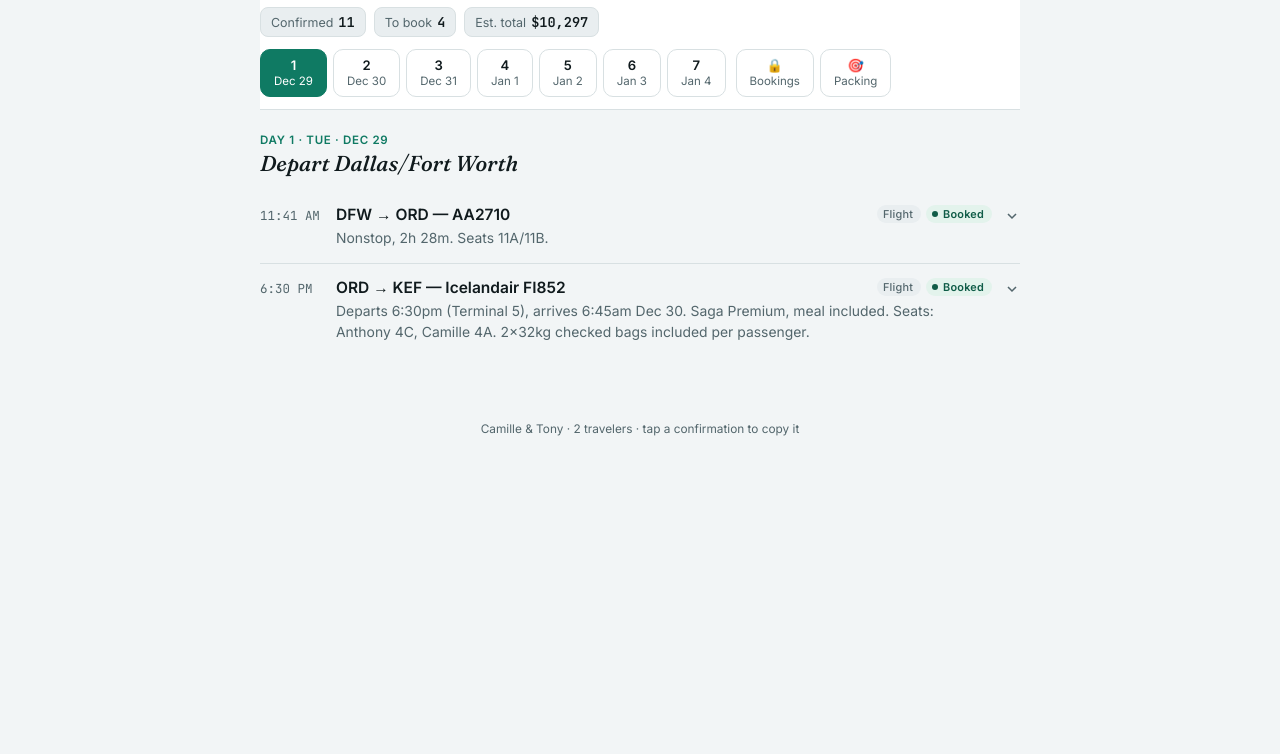
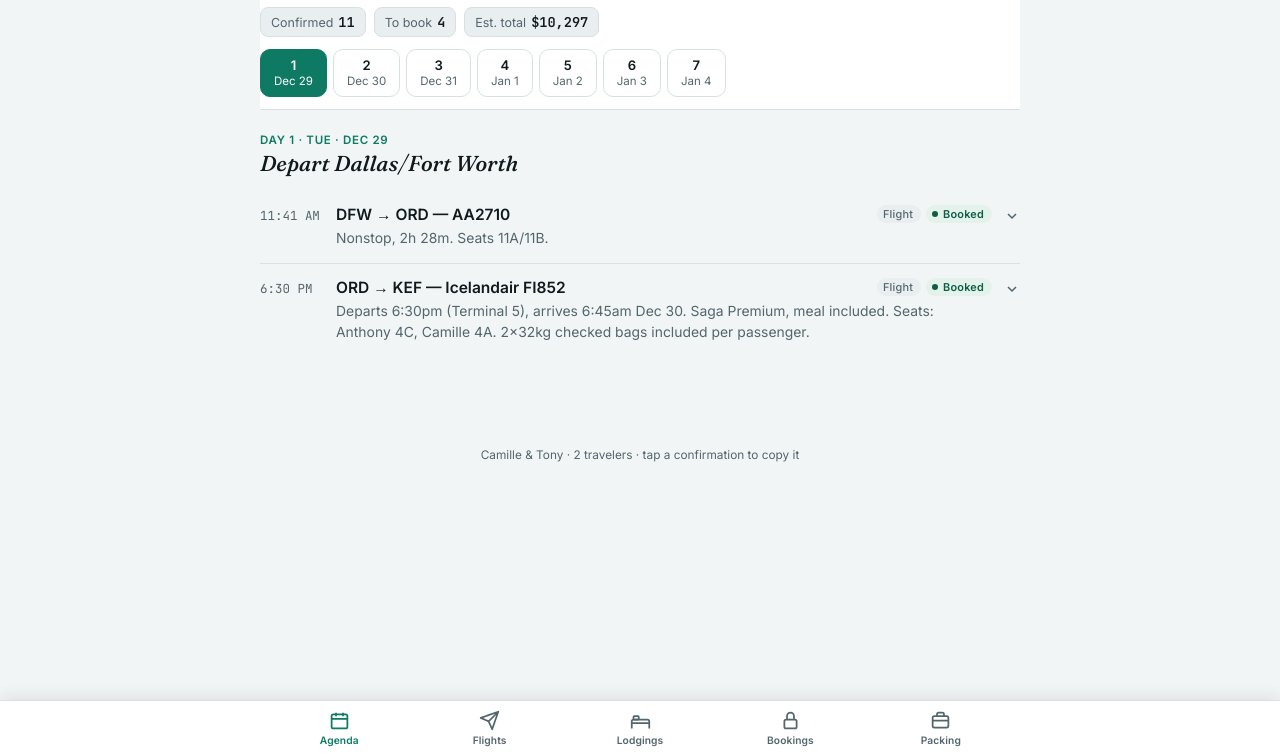
Before and after one commit to NACM2026/clarktravel, a plain HTML site: page index.html in a window 1280 px wide. Shown: the part 46-800 px from the top of the page. Drawn offline with Linux system fonts and the light colour scheme.

Commit message:
Add files via upload

```diff
--- a/index.html
+++ b/index.html
@@ -144,7 +144,26 @@ nav.tabs a.active{ background:var(--accent); border-color:var(--accent); color:v
 nav.tabs a.active b{ color:var(--accent-fg); }
 nav.tabs a.sep{ margin-left:4px; padding-left:13px; border-left:1px solid var(--line); border-radius:10px; }
 
-main{ padding:18px 0 56px; }
+nav.bottomnav{
+  position:fixed; left:0; right:0; bottom:0; z-index:20;
+  background:var(--surface); border-top:1px solid var(--line);
+  box-shadow:0 -4px 16px rgba(0,0,0,.08);
+  padding-bottom:env(safe-area-inset-bottom,0px);
+}
+nav.bottomnav .inner{
+  max-width:760px; margin:0 auto; display:flex;
+  padding:0 max(4px, env(safe-area-inset-left,0px)) 0 max(4px, env(safe-area-inset-right,0px));
+}
+nav.bottomnav a{
+  flex:1; display:flex; flex-direction:column; align-items:center; gap:3px;
+  padding:9px 2px 8px; text-decoration:none; color:var(--muted);
+  font-size:.64rem; font-weight:600; letter-spacing:.01em;
+  -webkit-tap-highlight-color:transparent; transition:color .12s ease;
+}
+nav.bottomnav a svg{ width:21px; height:21px; }
+nav.bottomnav a.active{ color:var(--accent); }
+
+main{ padding:18px 0 calc(82px + env(safe-area-inset-bottom,0px)); }
 .view{ display:none; }
 .view.active{ display:block; }
 
@@ -274,6 +293,8 @@ footer{ text-align:center; color:var(--muted); font-size:.74rem; padding:10px 0
 
 <footer>Camille &amp; Tony · 2 travelers · tap a confirmation to copy it</footer>
 </div>
+
+<nav class="bottomnav" id="bottomNav"></nav>
 
 <script>
 (function(){
@@ -505,6 +526,11 @@ function esc(s){ return (s==null?"":String(s)).replace(/[&<>]/g, c=>({"&":"&amp;
 const pinSvg = '<svg viewBox="0 0 24 24" fill="none" stroke="currentColor" stroke-width="2"><path d="M12 22s7-7.1 7-12.5A7 7 0 0 0 5 9.5C5 14.9 12 22 12 22z"/><circle cx="12" cy="9.5" r="2.3"/></svg>';
 const linkSvg = '<svg viewBox="0 0 24 24" fill="none" stroke="currentColor" stroke-width="2"><path d="M14 4h6v6M10 14 20 4M19 13v6a2 2 0 0 1-2 2H5a2 2 0 0 1-2-2V8a2 2 0 0 1 2-2h6"/></svg>';
 const chevronSvg = '<svg class="chevron" viewBox="0 0 24 24" fill="none" stroke="currentColor" stroke-width="2.3"><path d="M6 9l6 6 6-6"/></svg>';
+const calendarSvg = '<svg viewBox="0 0 24 24" fill="none" stroke="currentColor" stroke-width="2"><rect x="3" y="5" width="18" height="16" rx="2"/><path d="M3 10h18M8 3v4M16 3v4"/></svg>';
+const planeSvg = '<svg viewBox="0 0 24 24" fill="none" stroke="currentColor" stroke-width="2" stroke-linejoin="round"><path d="M22 2 11 13M22 2 15 22l-4-9-9-4 20-7z"/></svg>';
+const bedSvg = '<svg viewBox="0 0 24 24" fill="none" stroke="currentColor" stroke-width="2"><path d="M2 19v-6a2 2 0 0 1 2-2h16a2 2 0 0 1 2 2v6M2 19v2M22 19v2M2 15h20"/><rect x="4" y="7" width="6" height="4" rx="1"/></svg>';
+const lockSvg = '<svg viewBox="0 0 24 24" fill="none" stroke="currentColor" stroke-width="2"><rect x="5" y="11" width="14" height="10" rx="2"/><path d="M8 11V7a4 4 0 0 1 8 0v4"/></svg>';
+const suitcaseSvg = '<svg viewBox="0 0 24 24" fill="none" stroke="currentColor" stroke-width="2"><rect x="3" y="7" width="18" height="13" rx="2"/><path d="M8 7V5a2 2 0 0 1 2-2h4a2 2 0 0 1 2 2v2M3 12h18"/></svg>';
 
 function statusBadge(status){
   if(status==="booked") return '<span class="badge status-booked"><span class="dot"></span>Booked</span>';
@@ -641,6 +667,10 @@ viewsHtml += renderFiltered("todo", "Still open", "Things to book",
   b=>b.status==="todo", "Everything's booked — nothing left to do.");
 viewsHtml += renderFiltered("confirmed", "Locked in", "Confirmed bookings",
   b=>b.status==="booked"||b.status==="paid", "Nothing confirmed yet.");
+viewsHtml += renderFiltered("flights", "In the air", "Flights",
+  b=>b.cat==="Flights", "No flights logged yet.");
+viewsHtml += renderFiltered("lodgings", "Where you're staying", "Lodgings",
+  b=>b.cat==="Lodging", "No lodging logged yet.");
 viewsHtml += renderPacking();
 document.getElementById("views").innerHTML = viewsHtml;
 
@@ -648,9 +678,21 @@ let tabsHtml = "";
 DAYS.forEach(d=>{
   tabsHtml += '<a href="#'+d.id+'" data-route="'+d.id+'"><b>'+d.num+'</b>'+esc(d.date.split("· ")[1]||d.date)+'</a>';
 });
-tabsHtml += '<a href="#bookings" data-route="bookings" class="sep"><b>&#128274;</b>Bookings</a>';
-tabsHtml += '<a href="#packing" data-route="packing"><b>&#127919;</b>Packing</a>';
 document.getElementById("tabRail").innerHTML = tabsHtml;
+
+const BOTTOM_NAV = [
+  { group:"agenda",   route: DAYS[0].id, label:"Agenda",   icon: calendarSvg },
+  { group:"flights",  route:"flights",   label:"Flights",  icon: planeSvg },
+  { group:"lodgings", route:"lodgings",  label:"Lodgings", icon: bedSvg },
+  { group:"bookings", route:"bookings",  label:"Bookings", icon: lockSvg },
+  { group:"packing",  route:"packing",   label:"Packing",  icon: suitcaseSvg }
+];
+document.getElementById("bottomNav").innerHTML =
+  '<div class="inner">' +
+  BOTTOM_NAV.map(n=>
+    '<a href="#'+n.route+'" data-group="'+n.group+'">'+n.icon+'<span>'+esc(n.label)+'</span></a>'
+  ).join("") +
+  '</div>';
 
 const bookedCount = BOOKINGS.filter(b=>b.status==="booked"||b.status==="paid").length;
 const todoCount = BOOKINGS.filter(b=>b.status==="todo").length;
@@ -661,7 +703,15 @@ document.getElementById("statRow").innerHTML =
   '<span class="stat">Est. total <b>$'+total.toLocaleString()+'</b></span>';
 
 /* ---------------- routing ---------------- */
-const validRoutes = DAYS.map(d=>d.id).concat(["bookings","packing","todo","confirmed"]);
+const validRoutes = DAYS.map(d=>d.id).concat(["bookings","packing","todo","confirmed","flights","lodgings"]);
+function routeGroup(route){
+  if(DAYS.some(d=>d.id===route)) return "agenda";
+  if(route==="bookings"||route==="todo"||route==="confirmed") return "bookings";
+  if(route==="flights") return "flights";
+  if(route==="lodgings") return "lodgings";
+  if(route==="packing") return "packing";
+  return "agenda";
+}
 function go(route){
   if(!validRoutes.includes(route)) route = DAYS[0].id;
   document.querySelectorAll(".view").forEach(v=> v.classList.remove("active"));
@@ -672,6 +722,10 @@ function go(route){
   });
   document.querySelectorAll("a.stat").forEach(a=>{
     a.classList.toggle("active", a.getAttribute("data-route")===route);
+  });
+  const group = routeGroup(route);
+  document.querySelectorAll("nav.bottomnav a").forEach(a=>{
+    a.classList.toggle("active", a.getAttribute("data-group")===group);
   });
   const activeTab = document.querySelector('nav.tabs a[data-route="'+route+'"]');
   if(activeTab) activeTab.scrollIntoView({inline:"center", block:"nearest"});
```
